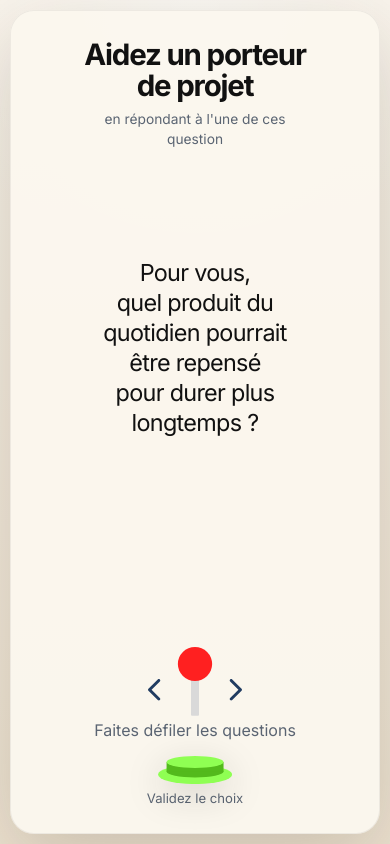
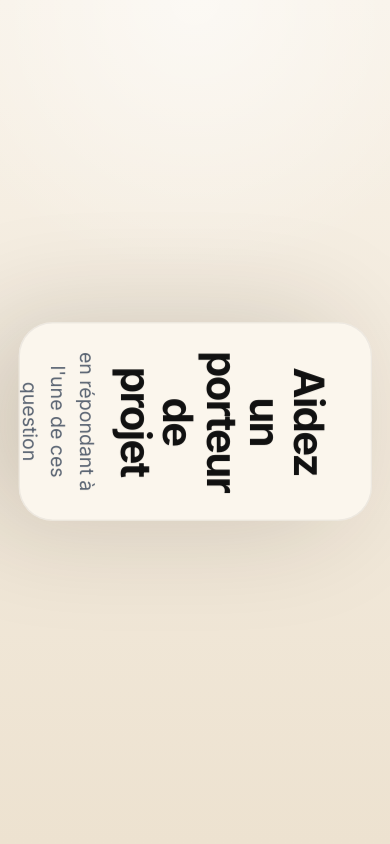
Before and after one commit to PacomeLeRouge/Mind-Market, a React (Vite) app: page / in a window 390 px wide. Built offline with nearby package versions, Linux system fonts and the light colour scheme.

Commit message:
Remove old build artifacts and add new build files

```diff
--- a/src/App.jsx
+++ b/src/App.jsx
@@ -98,7 +98,7 @@ export default function App() {
             <div className="button-stack">
               <button type="button" className="action-button record pulse" onClick={goToNextStep}>
                 <img src={RedButton} alt="Parler" />
-                <span>Appuyer une fois pour parler</span>
+                <span>Appuyez pour enregistrer<br />Appuyez à nouveau pour arrêter</span>
               </button>
             </div>
           </section>
--- a/src/styles.css
+++ b/src/styles.css
@@ -46,15 +46,23 @@ img {
   min-height: 100vh;
   display: grid;
   place-items: center;
-  padding: 16px;
+  padding: clamp(20px, 4vw, 40px);
   background:
     radial-gradient(circle at top, rgba(255, 255, 255, 0.55), transparent 32%),
     linear-gradient(180deg, #f8f2e8 0%, #ede2d0 100%);
+  overflow: hidden;
 }
 
 .device-frame {
-  height: min(calc(100vh - var(--viewport-gap)), 780px);
-  width: min(calc((100vh - var(--viewport-gap)) * 9 / 16), calc(100vw - var(--viewport-gap)), 390px);
+  --tv-shell-gap: clamp(28px, 6vw, 64px);
+  --tv-zoom: 1.34;
+  --tv-screen-height: min(
+    calc((100vw - var(--tv-shell-gap) * 2) / var(--tv-zoom)),
+    calc(((100vh - var(--tv-shell-gap) * 2) * 16 / 9) / var(--tv-zoom)),
+    780px
+  );
+  height: var(--tv-screen-height);
+  width: calc(var(--tv-screen-height) * 9 / 16);
   aspect-ratio: 9 / 16;
   border-radius: 30px;
   background: rgba(251, 247, 239, 0.94);
@@ -65,6 +73,8 @@ img {
   flex-direction: column;
   overflow: hidden;
   position: relative;
+  transform: rotate(90deg) scale(var(--tv-zoom));
+  transform-origin: center;
 }
 
 .status-bar {
@@ -413,7 +423,7 @@ img {
 
 @media (max-width: 480px) {
   .app-shell {
-    padding: 10px;
+    padding: 14px;
   }
 
   body {
@@ -421,8 +431,14 @@ img {
   }
 
   .device-frame {
-    width: min(calc((100vh - var(--viewport-gap)) * 9 / 16), calc(100vw - var(--viewport-gap)));
-    height: calc(100vh - var(--viewport-gap));
+    --tv-shell-gap: 18px;
+    --tv-zoom: 1.42;
+    --tv-screen-height: min(
+      calc((100vw - var(--tv-shell-gap) * 2) / var(--tv-zoom)),
+      calc(((100vh - var(--tv-shell-gap) * 2) * 16 / 9) / var(--tv-zoom))
+    );
+    height: var(--tv-screen-height);
+    width: calc(var(--tv-screen-height) * 9 / 16);
     border-radius: 24px;
     padding: 16px 18px 20px;
   }
```
Also changed, not shown: 5 other files (tests, documents, lock files or other folders).
